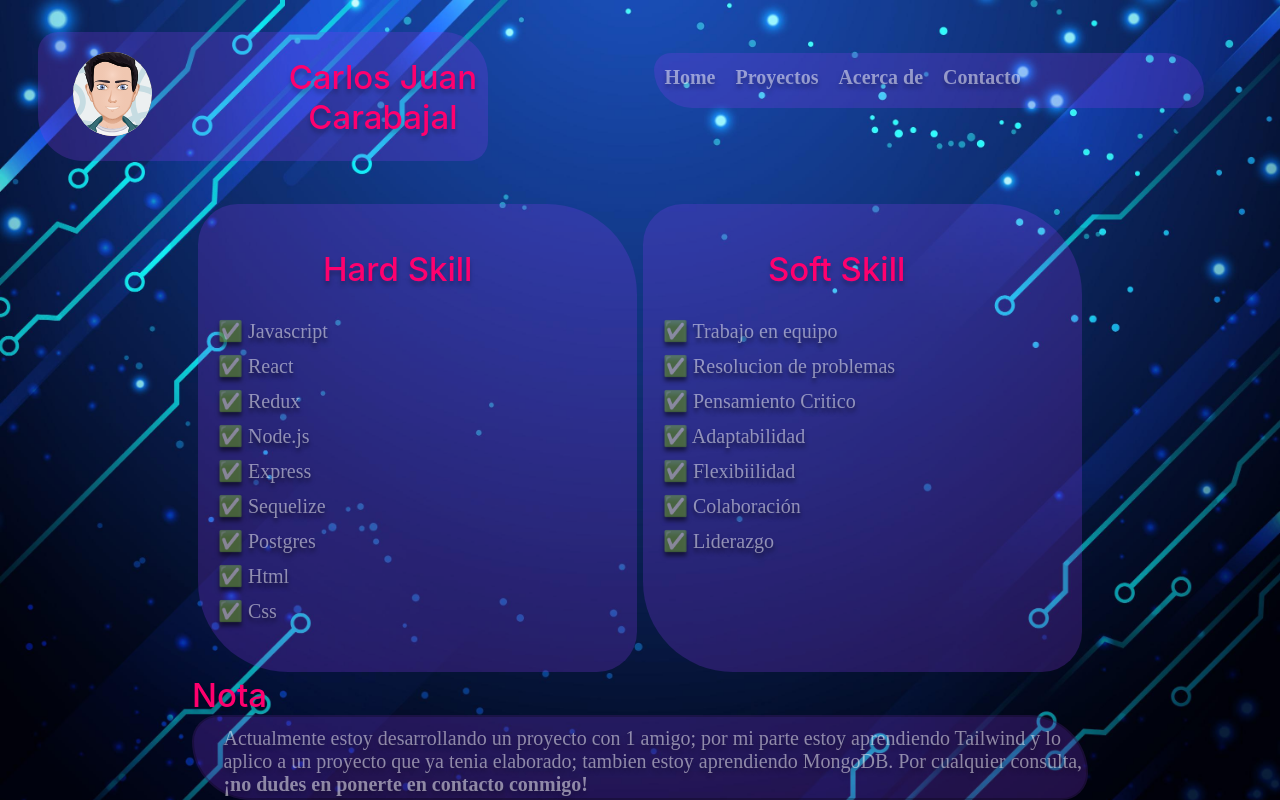
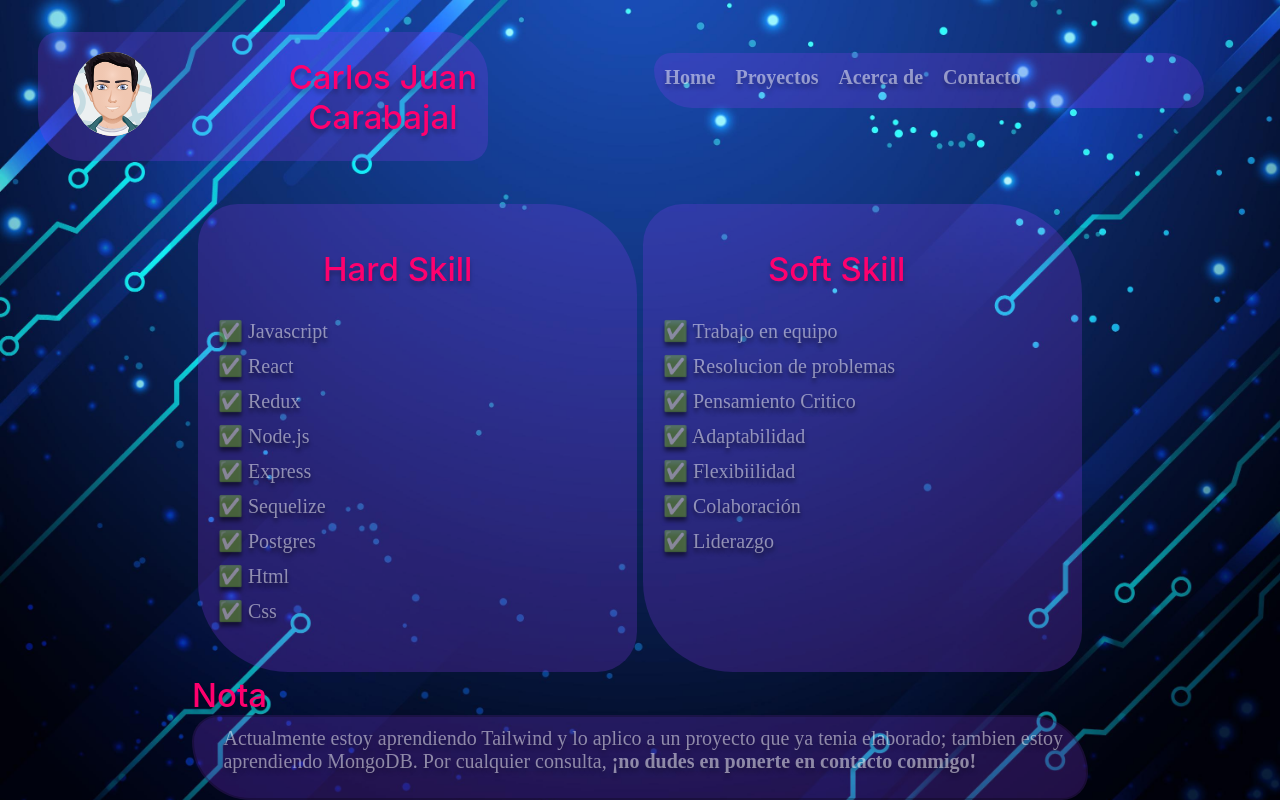
Before and after one commit to carjuancara/portfolio, a website: page index.html in a window 1280 px wide. Drawn offline with Linux system fonts and the light colour scheme.

Commit message:
actualize la nota

```diff
--- a/index.html
+++ b/index.html
@@ -53,8 +53,7 @@
       </div>
       <h2 class="titulo_nota">Nota</h3>
       <div class="nota">
-        <p>Actualmente estoy desarrollando un proyecto con 1 amigo; por mi parte estoy aprendiendo
-          Tailwind y lo aplico a un proyecto que ya tenia elaborado; tambien estoy aprendiendo
+        <p>Actualmente estoy aprendiendo Tailwind y lo aplico a un proyecto que ya tenia elaborado; tambien estoy aprendiendo
           MongoDB. Por cualquier consulta, <strong>¡no dudes en ponerte en contacto conmigo!</strong></p>
       </div>
     </div>
```
